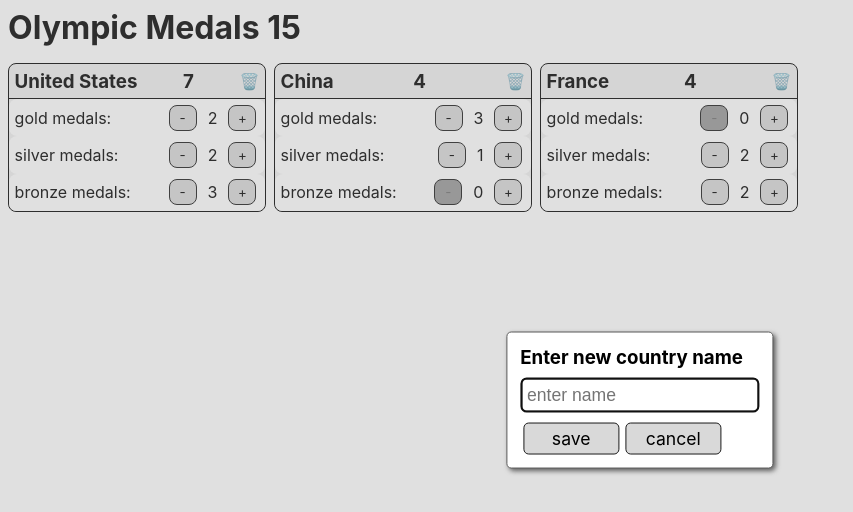
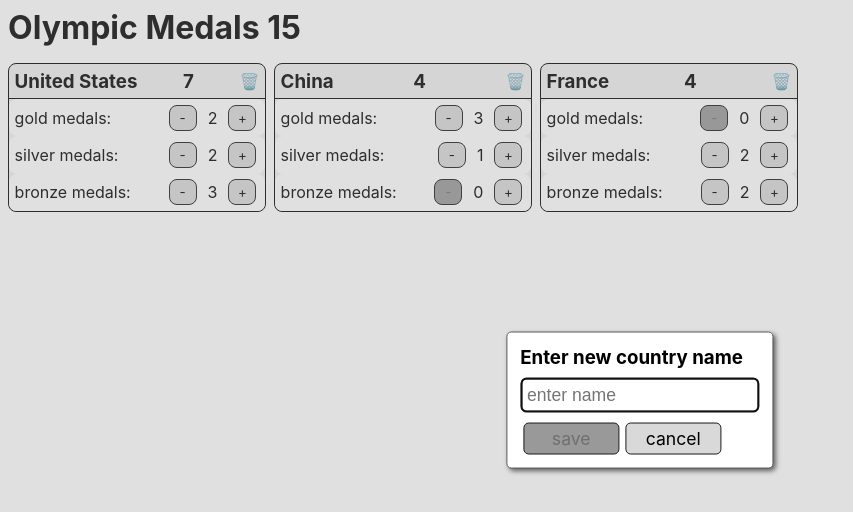
Before and after one commit to manderson116/medals-radix, a React (Vite) app: page / in a window 1280 px wide. Both pictures are taken after a click on the picture "New Country". Shown: the top 512 px of the page, without its empty margins (0-853 px from the left). Built offline with nearby package versions, Linux system fonts and the light colour scheme.

Commit message:
[4.07] Disable save button country name length = 0

```diff
--- a/src/App.css
+++ b/src/App.css
@@ -36,9 +36,6 @@
   padding: 0.25rem;
   width: 1.75rem;
 }
-.country > .medals > .button > button:disabled {
-  background-color: #999999;
-}
 .countries {
   flex-wrap: wrap;
   padding: 0.5rem;
--- a/src/components/NewCountry.jsx
+++ b/src/components/NewCountry.jsx
@@ -28,7 +28,11 @@ function NewCountry() {
               onChange={(e) => setNewCountryName(e.target.value)}
             />
             <div id="buttons">
-              <button type="submit" id="save">
+              <button
+                type="submit"
+                id="save"
+                disabled={newCountryName.trim().length === 0}
+              >
                 save
               </button>
               <button id="cancel" type="button" onClick={hideDialog}>
--- a/src/index.css
+++ b/src/index.css
@@ -20,7 +20,7 @@ button {
   background-color: #d9d9d9;
   cursor: pointer;
 }
-button:hover {
+button:hover:enabled {
   background-color: #ffffff;
 }
 button:focus,
@@ -29,4 +29,5 @@ button:focus-visible {
 }
 button:disabled {
   cursor: not-allowed;
+  background-color: #999;
 }
```
